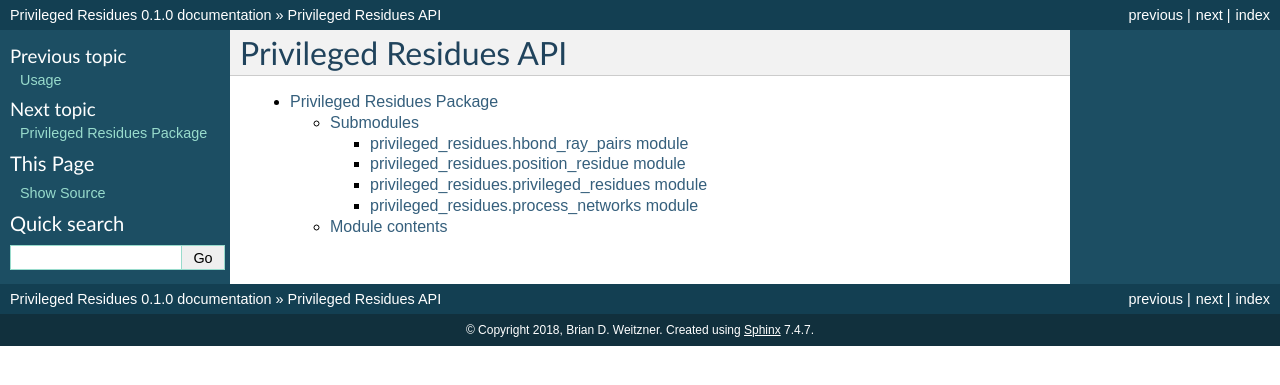
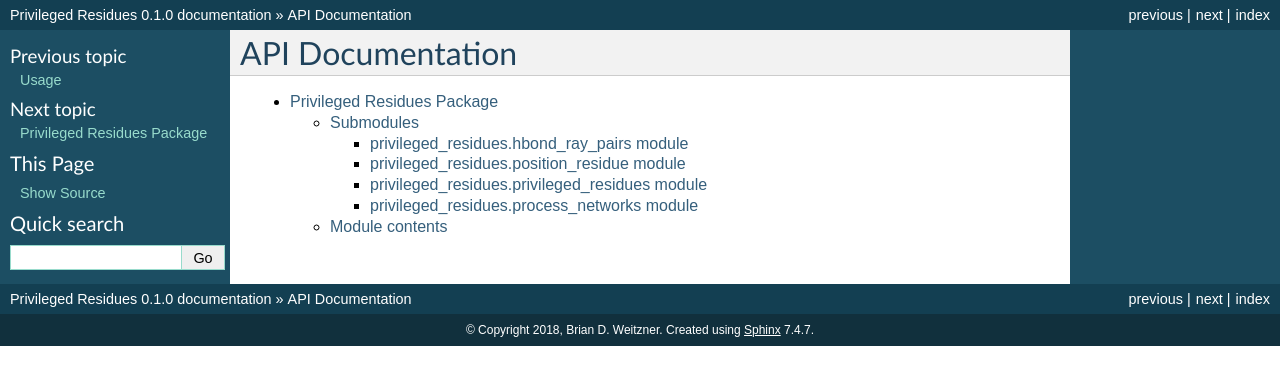
Before and after one commit to RosettaCommons/privileged_residues, a Sphinx documentation site: the page built from docs/modules.rst, in a window 1280 px wide. Shown: the top 385 px of the page. Built offline with Sphinx 7.4.7, drawn with Linux system fonts in a browser that asks for light colours.

Commit message:
Now with even more nicerness

```diff
--- a/docs/modules.rst
+++ b/docs/modules.rst
@@ -1,5 +1,5 @@
-Privileged Residues API
-=======================
+API Documentation
+=================
 
 .. toctree::
    :maxdepth: 4
```
